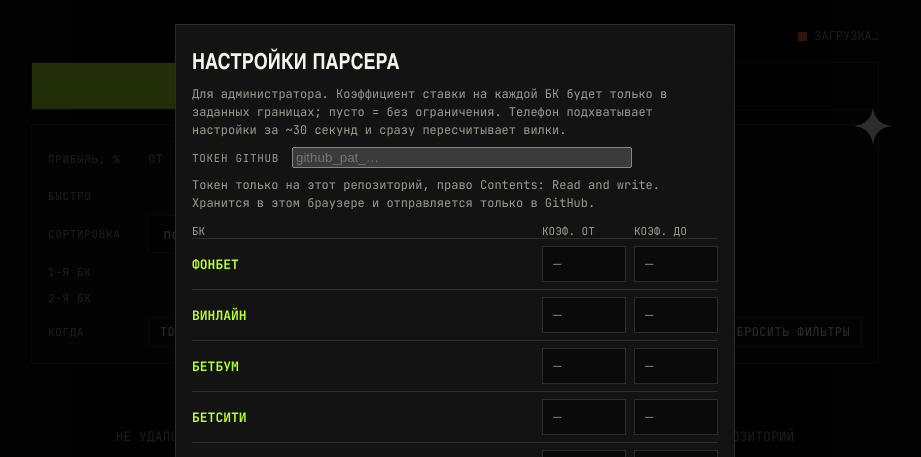
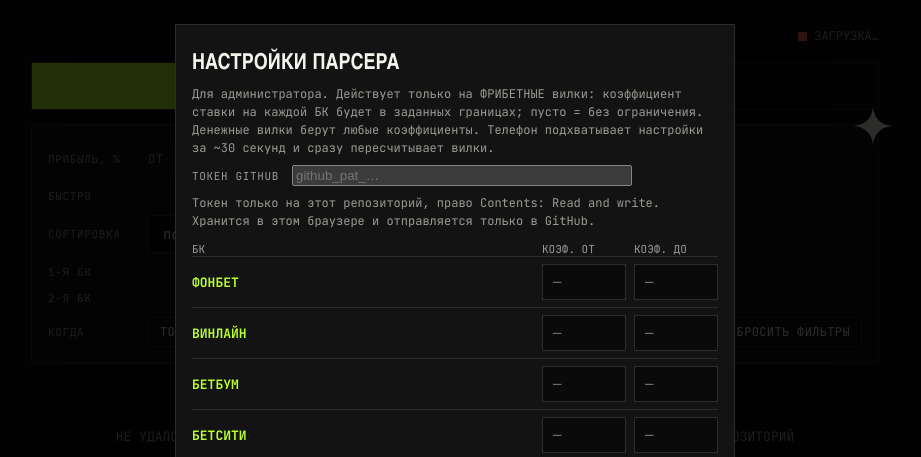
Before and after one commit to raufgasanov381-code/ARB, a plain HTML site: page index.html in a window 1280 px wide. Both pictures are taken after a click on the link "НАСТРОЙКИ ПАРСЕРА". Shown: the top 457 px of the page, without its empty margins (185-1106 px from the left). Drawn offline with nearby package versions, Linux system fonts and the light colour scheme.

Commit message:
Update index.html

```diff
--- a/index.html
+++ b/index.html
@@ -100,14 +100,14 @@ input:focus,select:focus,button:focus-visible{outline:2px solid var(--lime);outl
       <select id="sort"><option value="time">по времени матча</option><option value="pct">по прибыли</option></select></div>
     <div class="row"><span class="lab" id="l1">1-я БК</span><span id="f1" class="row"></span></div>
     <div class="row"><span class="lab" id="l2">2-я БК</span><span id="f2" class="row"></span></div>
-    <div class="row"><span class="lab">Когда</span><button class="chip" id="today">Только сегодня</button><span class="meta" id="count"></span><button class="chip" id="reset" style="margin-left:auto">Сбросить фильтры</button></div>
+    <div class="row"><span class="lab">Когда</span><button class="chip" id="today">Только сегодня</button><span class="meta" id="count"></span><button class="chip" id="admopen2" style="margin-left:auto">⚙ Настройки парсера</button><button class="chip" id="reset">Сбросить фильтры</button></div>
   </div>
   <div id="list"></div>
   <div class="toast" id="toast" role="status"></div>
   <div class="foot"><a href="#" id="logout">Сменить код</a> · <a href="#" id="admopen">Настройки парсера</a></div>
   <div id="adm" role="dialog" aria-label="Настройки парсера"><div class="box">
     <h3>Настройки парсера</h3>
-    <div class="sm">Для администратора. Коэффициент ставки на каждой БК будет только в заданных границах; пусто = без ограничения. Телефон подхватывает настройки за ~30 секунд и сразу пересчитывает вилки.</div>
+    <div class="sm">Для администратора. Действует только на ФРИБЕТНЫЕ вилки: коэффициент ставки на каждой БК будет в заданных границах; пусто = без ограничения. Денежные вилки берут любые коэффициенты. Телефон подхватывает настройки за ~30 секунд и сразу пересчитывает вилки.</div>
     <div class="row"><span class="lab">Токен GitHub</span><input id="admtok" type="password" autocomplete="off" placeholder="github_pat_…" style="width:100%;max-width:340px"></div>
     <div class="sm">Токен только на этот репозиторий, право Contents: Read and write. Хранится в этом браузере и отправляется только в GitHub.</div>
     <div class="hd"><span>БК</span><span>Коэф. от</span><span>Коэф. до</span></div>
@@ -266,7 +266,7 @@ async function admSave(){try{
   const cur=await admApi("GET");const body={message:"settings",branch:BR,content:b64u(JSON.stringify({bk_odds,updated:Math.floor(Date.now()/1000)}))};if(cur)body.sha=cur.sha;
   await admApi("PUT",body);try{localStorage.setItem("arbadm",admEl("admtok").value.trim())}catch(e){}
   admSt("Сохранено. Телефон применит настройки в течение ~30 секунд.")}catch(e){admSt(e.message,1)}}
-admEl("admopen").onclick=e=>{e.preventDefault();let t="";try{t=localStorage.getItem("arbadm")||""}catch(x){}admEl("admtok").value=t;admRows({});admEl("adm").style.display="block";admSt("");if(t)admLoad()};
+admEl("admopen").onclick=admEl("admopen2").onclick=e=>{e.preventDefault();let t="";try{t=localStorage.getItem("arbadm")||""}catch(x){}admEl("admtok").value=t;admRows({});admEl("adm").style.display="block";admSt("");if(t)admLoad()};
 admEl("admclose").onclick=()=>admEl("adm").style.display="none";
 admEl("admsave").onclick=admSave;admEl("admload").onclick=admLoad;
 admEl("admclear").onclick=()=>{admRows({});admSt("Поля очищены — нажмите «Сохранить», чтобы снять ограничения.")};
```
